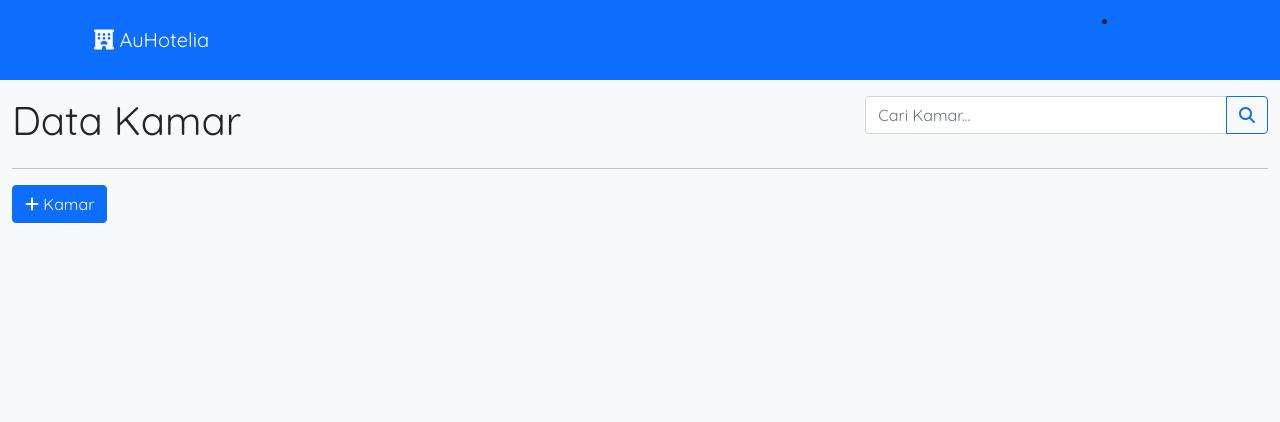
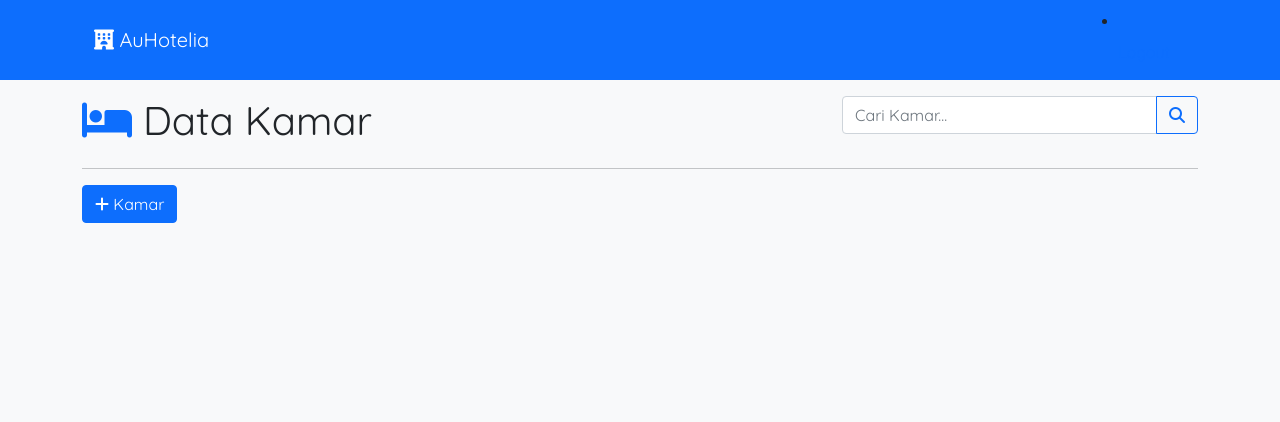
Before and after one commit to karinaulia12/APP_HOTEL_KARIN, a CodeIgniter 4 app: template app/Views/petugas/tampil-kamar.php in a window 1280 px wide. Shown: the top 422 px of the page. Run offline with PHP 8.4 and a stand-in for CodeIgniter, Linux system fonts and the light colour scheme; the template is opened without the code that fills it, so the values that code supplies are empty; some libraries are stand-ins or nearby versions.

Commit message:
memperbaiki fitur kamar

```diff
--- a/app/Controllers/PetugasController.php
+++ b/app/Controllers/PetugasController.php
@@ -460,7 +460,8 @@ class PetugasController extends BaseController
 
         helper(['form']);
         $syarat = $this->request->getPost('foto');
-        unlink('gambar/' . $syarat);
+        $alamat = 'gambar/' . $syarat;
+        unlink($alamat);
         $upload = $this->request->getFile('foto');
         $upload->move(WRITEPATH . '..public/gambar/');
         $data = [
--- a/app/Views/petugas/editFoto-kamar.php
+++ b/app/Views/petugas/editFoto-kamar.php
@@ -4,7 +4,7 @@
 <div class="container-sm">
     <div class="row">
         <div class="col">
-            <form action="/petugas/kamar/update-foto" method="post">
+            <form action="/petugas/kamar/update-foto" method="post" enctype="multipart/form-data">
                 <?= csrf_field(); ?>
                 <div class="form-group">
                     <div class="row">
--- a/app/Views/petugas/tampil-kamar.php
+++ b/app/Views/petugas/tampil-kamar.php
@@ -2,10 +2,10 @@
 
 <?= $this->section('content') ?>
 
-<div class="container-fluid">
+<div class="container-sm">
     <div class="row">
         <div class="col-8">
-            <h1 class="fw-lighter display-6"> Data Kamar</h1>
+            <h1 class="fw-lighter display-6"> <i class="fa fa-bed text-primary" aria-hidden="true"></i> Data Kamar</h1>
         </div>
         <div class="col-4">
             <form action="" method="get">
@@ -47,7 +47,7 @@
             <?php endif; ?>
             <div class="row">
                 <?php foreach ($dataKamar as $kamar) : ?>
-                    <div class="col-sm-3">
+                    <div class="col mx-auto">
                         <div class="card mb-4" style="width: 18rem;">
                             <img src="/gambar/<?= $kamar['foto']; ?>" class="card-img-top" alt="Kamar">
                             <div class="card-body">
```
Also changed, not shown: app/Views/petugas/detail-kamar.php (+10 -0 lines).
